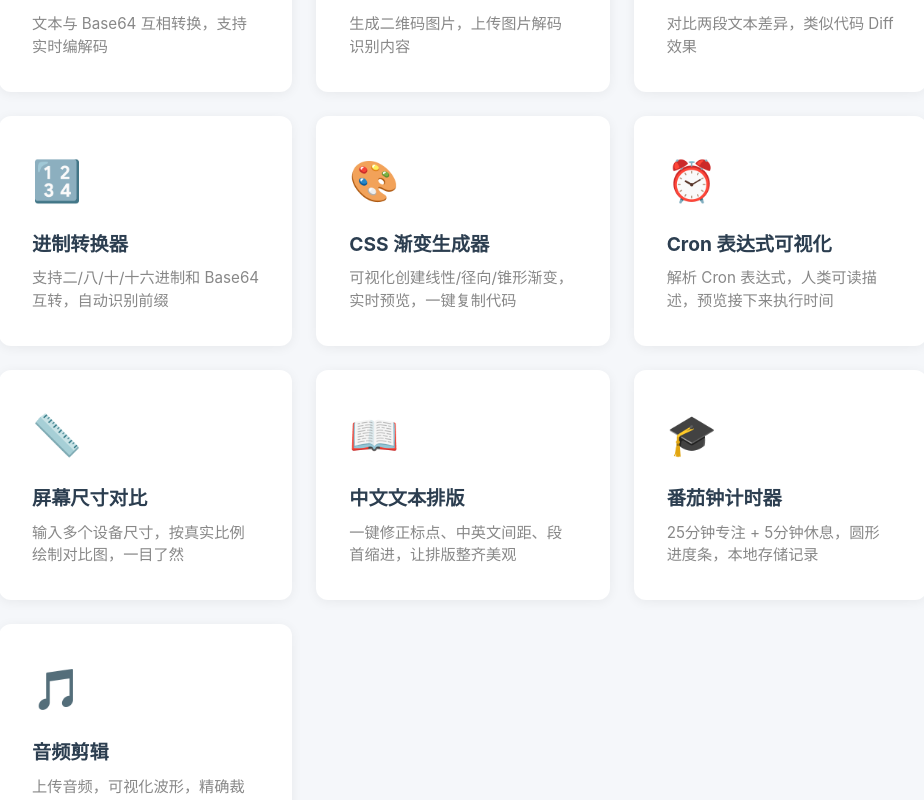
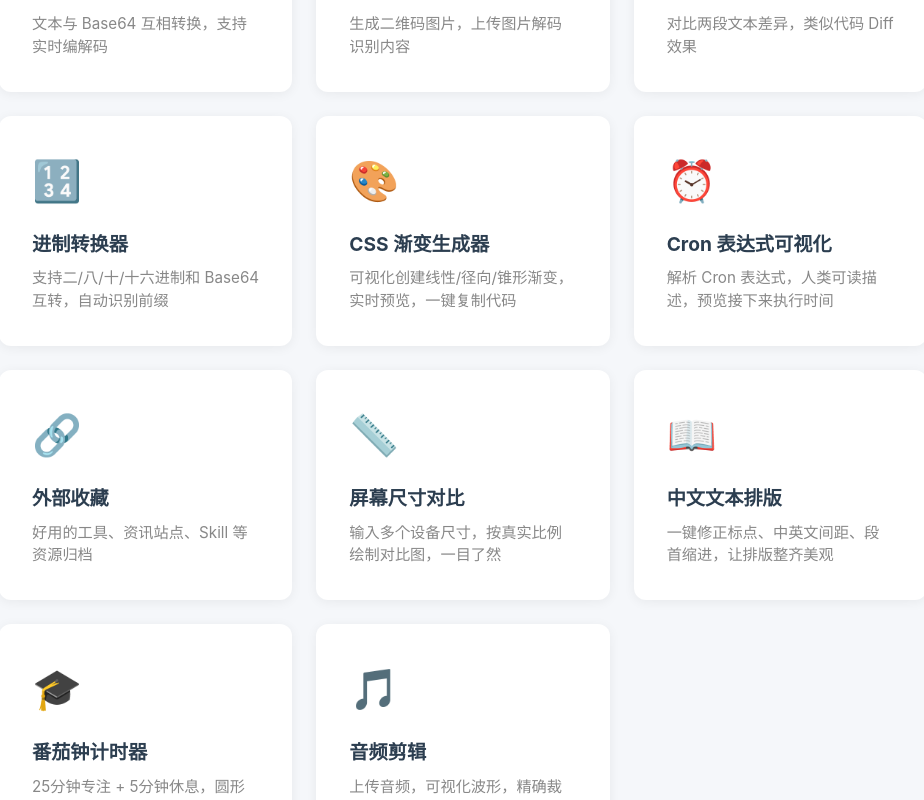
Before and after one commit to Lvlin-Qiuyu/wildfire-station, a Nuxt app: page / in a window 1280 px wide. Shown: the part 395-1195 px from the top of the page, without its empty margins (177-1101 px from the left). Built offline with nearby package versions, Linux system fonts and the light colour scheme.

Commit message:
restore pages/index.vue

```diff
--- a/pages/index.vue
+++ b/pages/index.vue
@@ -60,7 +60,12 @@ const tools = [
     desc: '解析 Cron 表达式，人类可读描述，预览接下来执行时间',
     path: '/tools/cron',
   },
-
+  {
+    icon: '🔗',
+    name: '外部收藏',
+    desc: '好用的工具、资讯站点、Skill 等资源归档',
+    path: '/tools/bookmarks',
+  },
   {
     icon: '📏',
     name: '屏幕尺寸对比',
```
